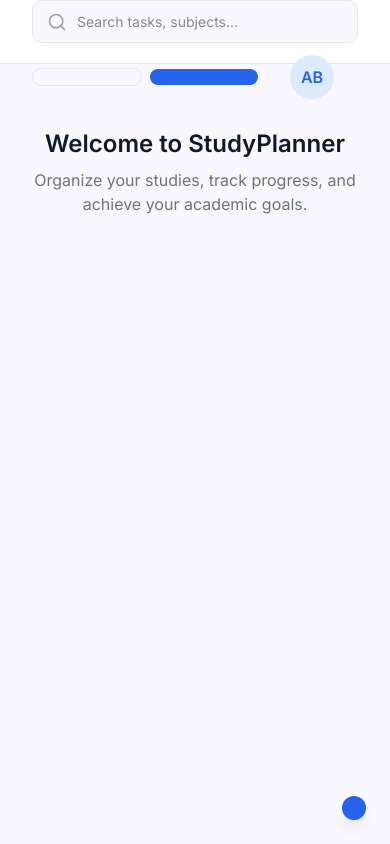
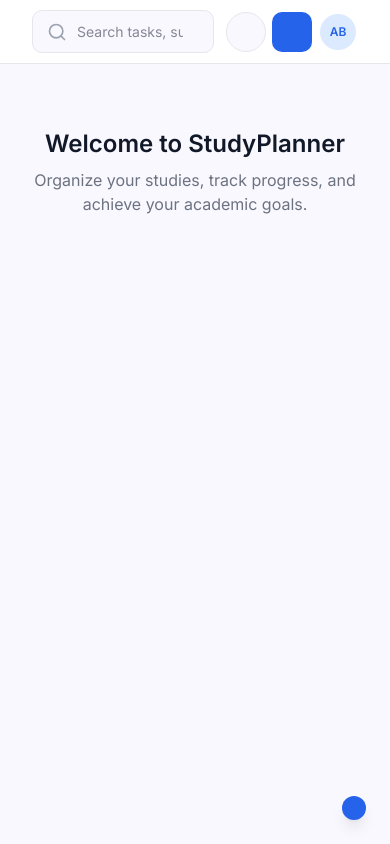
Before and after one commit to amanxploit/student-study-planner, a plain HTML site: page src/pages/index.html in a window 390 px wide. Drawn offline with nearby package versions, Linux system fonts and the light colour scheme; sample sign-in values are in the browser's storage.

Commit message:
Perfect and reponsive mobile menu

```diff
--- a/src/pages/index.html
+++ b/src/pages/index.html
@@ -71,8 +71,8 @@
 
     <main class="main-content" role="main">
         <header class="top-bar">
-            <div class="h-full flex flex-col flex-md-row items-center justify-between gap-3 md:gap-4 px-4 md:px-6">
-                <div class="w-full md:flex-1 md:max-w-md">
+            <div class="h-full flex items-center justify-between gap-3 md:gap-4 px-4 md:px-6">
+                <div class="w-full md:flex-1 md:max-w-md min-w-0">
                     <input
                         type="search"
                         class="search-input w-full"
@@ -82,24 +82,24 @@
                     >
                 </div>
 
-                <div class="flex items-center gap-2 w-full md:w-auto justify-between md:justify-end">
-                    <button class="calendar-btn flex items-center gap-2 px-3 py-2 md:px-4 bg-[var(--color-bg)] border border-[var(--color-border)] rounded-full text-sm font-medium text-[var(--color-text)] hover:bg-[var(--color-border)] transition-colors flex-1 md:flex-none justify-center" aria-label="Open calendar">
+                <div class="flex items-center gap-1.5 flex-shrink-0">
+                    <button class="calendar-btn flex items-center justify-center w-10 h-10 md:w-auto md:h-10 md:px-4 bg-[var(--color-bg)] border border-[var(--color-border)] rounded-full text-sm font-medium text-[var(--color-text)] hover:bg-[var(--color-border)] transition-colors" aria-label="Open calendar">
                         <ion-icon name="calendar-outline" class="text-[20px]"></ion-icon>
-                        <span class="hidden md:inline">Today, Oct 24</span>
+                        <span class="hidden md:inline ml-1">Today, Oct 24</span>
                     </button>
 
-                    <button class="btn-primary px-3 md:px-4 flex-1 md:flex-none justify-center" aria-label="Add new task">
+                    <button class="btn-primary w-10 h-10 md:w-auto md:h-10 md:px-4 flex items-center justify-center gap-1.5" aria-label="Add new task">
                         <ion-icon name="add" class="text-[20px]"></ion-icon>
                         <span class="hidden md:inline">Add Task</span>
                     </button>
 
-                    <div class="profile-dropdown relative flex-1 md:flex-none justify-center" role="button" tabindex="0" aria-label="User menu" aria-expanded="false" aria-haspopup="true">
-                        <div class="flex items-center gap-2 md:gap-3 cursor-pointer justify-center md:justify-end" id="profileTrigger">
-                            <div class="hidden md:flex flex-col text-right">
+                    <div class="profile-dropdown relative" role="button" tabindex="0" aria-label="User menu" aria-expanded="false" aria-haspopup="true">
+                        <div class="flex items-center justify-center w-10 h-10 md:w-auto md:h-10 cursor-pointer" id="profileTrigger">
+                            <div class="hidden md:flex flex-col text-right mr-2">
                                 <p class="text-sm font-medium text-[var(--color-text)]">Aman Bhagat</p>
                                 <p class="text-xs text-[var(--color-text-muted)]">Grade 12</p>
                             </div>
-                            <div class="avatar w-10 h-10 md:w-9 md:h-9 text-base md:text-base" aria-hidden="true">AB</div>
+                            <div class="avatar w-8 h-8 md:w-9 md:h-9 text-sm md:text-base" aria-hidden="true">AB</div>
                         </div>
                     </div>
                 </div>
--- a/src/styles/main.css
+++ b/src/styles/main.css
@@ -210,21 +210,6 @@ ion-icon {
             }
         }
 
-        @media (max-width: 768px) {
-            .top-bar > div {
-                flex-direction: column;
-                align-items: stretch;
-            }
-            .top-bar .flex.items-center.gap-2 {
-                width: 100%;
-            }
-            .profile-dropdown .avatar {
-                width: 44px;
-                height: 44px;
-                font-size: 16px;
-            }
-        }
-
         @media (max-width: 400px) {
             .calendar-btn span,
             .btn-primary span {
@@ -235,6 +220,11 @@ ion-icon {
             }
             .btn-primary {
                 padding: 8px;
+            }
+            .profile-dropdown .avatar {
+                width: 36px;
+                height: 36px;
+                font-size: 12px;
             }
         }
 
```
